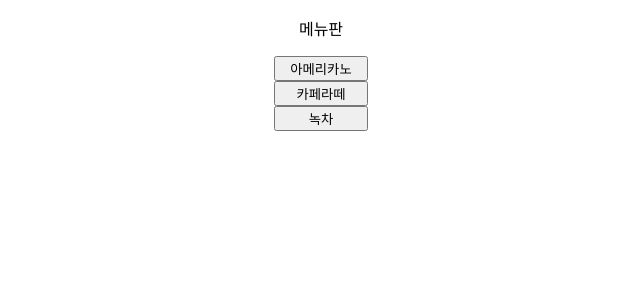
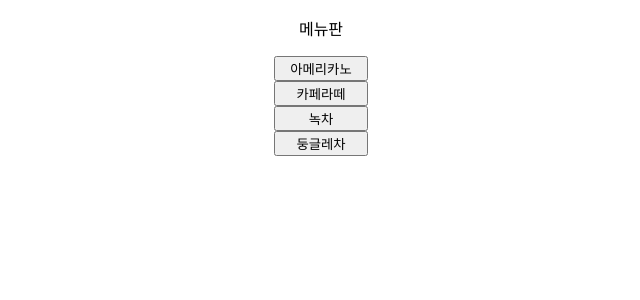
Before and after one commit to ted1117/david, a Flask app: template Course02/Step1/templates/menu.html in a window 1280 px wide. Shown: the top 300 px of the page, without its empty margins (319-959 px from the left). Run offline with Flask 3, Linux system fonts and the light colour scheme; the template is opened without the code that fills it, so the values that code supplies are empty.

Commit message:
Feat(2-1-1): menu.html에 둥글레차 추가

```diff
--- a/Course02/Step1/templates/menu.html
+++ b/Course02/Step1/templates/menu.html
@@ -11,6 +11,7 @@
       <button name="menu1" style="width: 70pt">아메리카노</button><br />
       <button name="menu2" style="width: 70pt">카페라떼</button><br />
       <button name="menu2" style="width: 70pt">녹차</button><br />
+      <button name="menu2" style="width: 70pt">둥글레차</button>
     </center>
   </body>
 </html>
```
